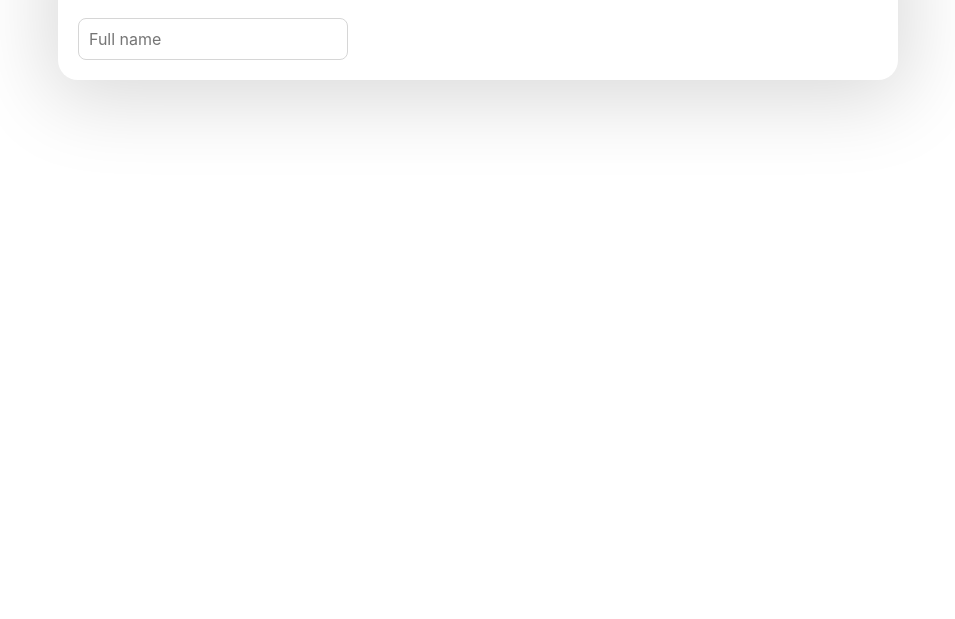
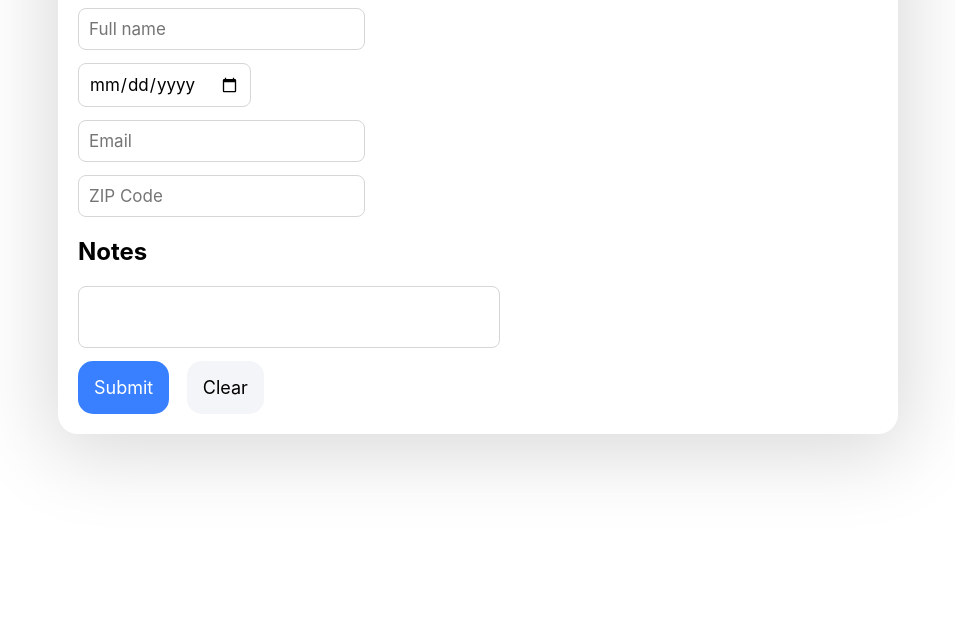
Before and after one commit to nevicad/aagraphics-customer-info, a website: page client/index.html in a window 1280 px wide. Shown: the part 181-800 px from the top of the page, without its empty margins (162-1117 px from the left). Drawn offline with Linux system fonts and the light colour scheme.

Commit message:
Full app

```diff
--- a/client/index.html
+++ b/client/index.html
@@ -14,6 +14,13 @@
     Please fill the following fields
     <br><br>
     <input type="text" placeholder="Full name">
+    <input type="date" placeholder="Date of birth">
+    <input type="email" placeholder="Email">
+    <input type="number" placeholder="ZIP Code">
+    <h2>Notes</h2>
+    <textarea></textarea>
+    <button class="primary">Submit</button>
+    <button>Clear</button>
   </div>
 </body>
 </html>
--- a/client/main.css
+++ b/client/main.css
@@ -7,7 +7,7 @@ body{
   border-radius: 20px;
   box-shadow: 0 10px 80px 10px rgba(0,0,0,.15);
   margin: auto;
-  margin-top: 100px;
+  margin-top: 90px;
   padding: 20px;
 }
 
@@ -20,17 +20,35 @@ body{
 h1{
   margin: 0;
 }
-input{
+textarea{
+  width: 400px;
+}
+input, textarea{
   font-family: -apple-system, BlinkMacSystemFont, 'Segoe UI', Roboto, Oxygen, Ubuntu, Cantarell, 'Open Sans', 'Helvetica Neue', sans-serif;
   padding: 10px;
   border-radius: 8px;
   border: solid 1px #D6D6D6;
-  font-size: 16px;
+  font-size: 17px;
   display: table;
   transition: all .1s;
+  margin-bottom: 13px;
 }
-input:focus{
+input:focus, textarea:focus{
   outline: none;
   border: solid 1px #0070C9;
   box-shadow: 0 0 1px 4px rgba(0, 111, 201, 0.363);
 }
+button{
+  font-family: -apple-system, BlinkMacSystemFont, 'Segoe UI', Roboto, Oxygen, Ubuntu, Cantarell, 'Open Sans', 'Helvetica Neue', sans-serif;
+  padding: 16px;
+  border-radius: 15px;
+  background-color: #F4F5F8;
+  border: none;
+  font-size: 18px;
+  outline: none;
+  margin-right: 13px;
+}
+.primary{
+  background-color: #3880FF;
+  color: white;
+}
```
